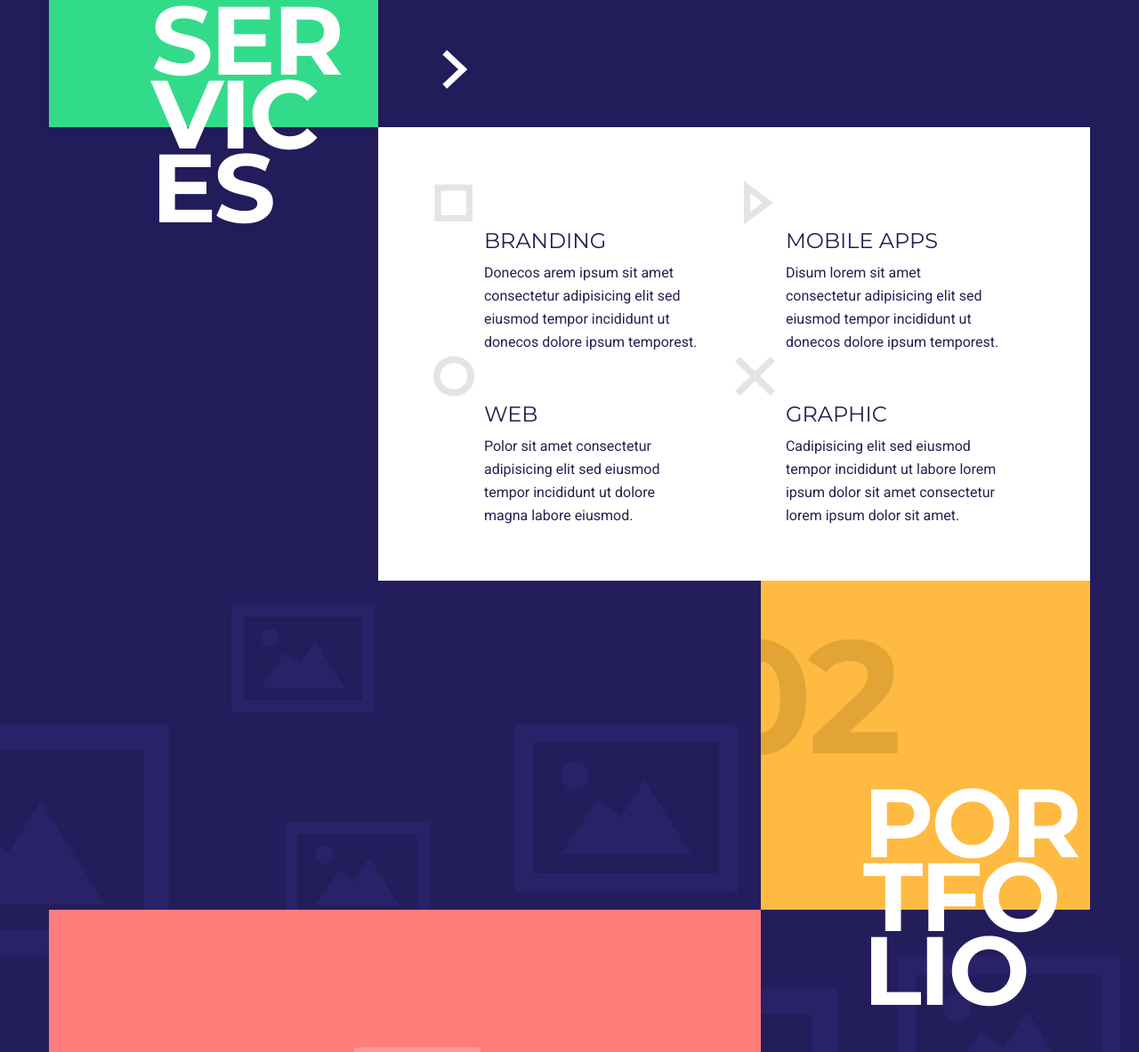
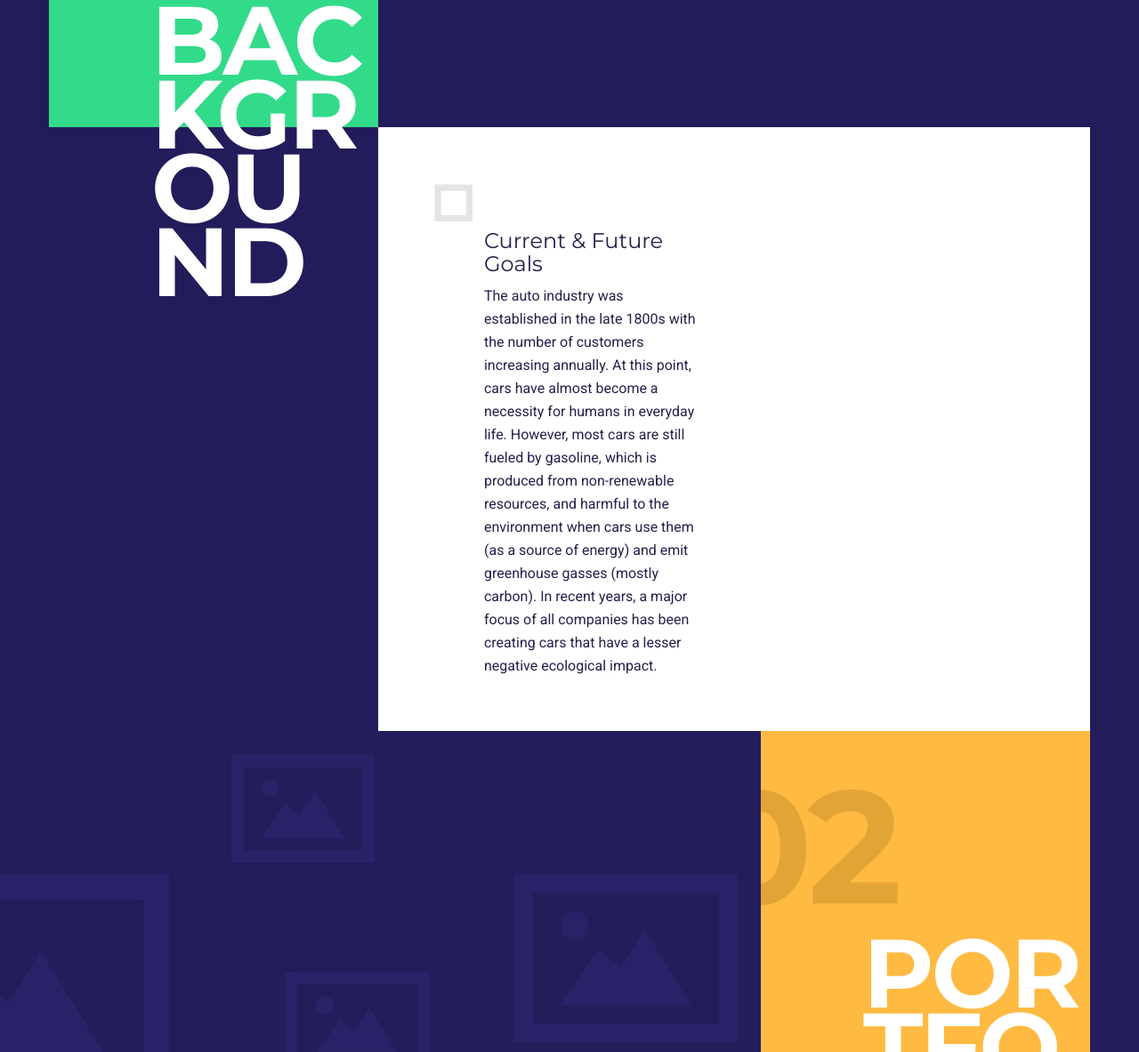
Before and after one commit to HaardTrivedi/ADM1100, a plain HTML site: page Boxus Website/index.html in a window 1280 px wide. Shown: the part 1027-2210 px from the top of the page at 89% size. Drawn offline with Linux system fonts and the light colour scheme.

Commit message:
Background

```diff
--- a/Boxus Website/index.html
+++ b/Boxus Website/index.html
@@ -72,7 +72,7 @@
                     <div class="section-num">
                         <span>01</span>
                     </div>
-                    <h2 class="entry-title">Services</h2>
+                    <h2 class="entry-title">Background</h2>
                 </div>
                 <div class="section-content-holder right">
                     <div class="content-wrapper">
@@ -89,74 +89,9 @@
                                     <div class="service-holder ">
                                         <img src="demo-images/icon_01.png" alt="">
                                         <div class="service-content-holder">
-                                            <div class="service-title">BRANDING</div>
+                                            <div class="service-title">Current & Future Goals</div>
                                             <div class="service-content">
-                                                Donecos arem ipsum sit amet consectetur adipisicing elit sed eiusmod tempor incididunt ut donecos dolore ipsum temporest.<br />
-                                            </div>
-                                        </div>
-                                    </div>
-                                    <div class="service-holder ">
-                                        <img src="demo-images/icon_02.png" alt="">
-                                        <div class="service-content-holder">
-                                            <div class="service-title">MOBILE APPS</div>
-                                            <div class="service-content">
-                                                Disum lorem sit amet consectetur adipisicing elit sed eiusmod tempor incididunt ut donecos dolore ipsum temporest.<br />
-                                            </div>
-                                        </div>
-                                    </div>
-                                    <div class="service-holder ">
-                                        <img src="demo-images/icon_03.png" alt="">
-                                        <div class="service-content-holder">
-                                            <div class="service-title">WEB</div>
-                                            <div class="service-content">
-                                                Polor sit amet consectetur adipisicing elit sed eiusmod tempor incididunt ut dolore magna labore eiusmod.<br />
-                                            </div>
-                                        </div>
-                                    </div>
-                                    <div class="service-holder ">
-                                        <img src="demo-images/icon_04.png" alt="">
-                                        <div class="service-content-holder">
-                                            <div class="service-title">GRAPHIC</div>
-                                            <div class="service-content">
-                                                Cadipisicing elit sed eiusmod tempor incididunt ut labore lorem ipsum dolor sit amet consectetur lorem ipsum dolor sit amet.<br />
-                                            </div>
-                                        </div>
-                                    </div>
-                                </li>
-                                <li>
-                                    <div class="service-holder ">
-                                        <img src="demo-images/icon_03.png" alt="">
-                                        <div class="service-content-holder">
-                                            <div class="service-title">SERVICES</div>
-                                            <div class="service-content">
-                                                Donecos arem ipsum sit amet consectetur adipisicing elit sed eiusmod tempor incididunt ut donecos dolore ipsum temporest.<br />
-                                            </div>
-                                        </div>
-                                    </div>
-                                    <div class="service-holder ">
-                                        <img src="demo-images/icon_04.png" alt="">
-                                        <div class="service-content-holder">
-                                            <div class="service-title">PSD</div>
-                                            <div class="service-content">
-                                                Disum lorem sit amet consectetur adipisicing elit sed eiusmod tempor incididunt ut donecos dolore ipsum temporest.<br />
-                                            </div>
-                                        </div>
-                                    </div>
-                                    <div class="service-holder ">
-                                        <img src="demo-images/icon_02.png" alt="">
-                                        <div class="service-content-holder">
-                                            <div class="service-title">HTML</div>
-                                            <div class="service-content">
-                                                Polor sit amet consectetur adipisicing elit sed eiusmod tempor incididunt ut dolore magna labore eiusmod.<br />
-                                            </div>
-                                        </div>
-                                    </div>
-                                    <div class="service-holder ">
-                                        <img src="demo-images/icon_01.png" alt="">
-                                        <div class="service-content-holder">
-                                            <div class="service-title">PHP</div>
-                                            <div class="service-content">
-                                                Cadipisicing elit sed eiusmod tempor incididunt ut labore lorem ipsum dolor sit amet consectetur lorem ipsum dolor sit amet.<br />
+                                                The auto industry was established in the late 1800s with the number of customers increasing annually. At this point, cars have almost become a necessity for humans in everyday life. However, most cars are still fueled by gasoline, which is produced from non-renewable resources, and harmful to the environment when cars use them (as a source of energy) and emit greenhouse gasses (mostly carbon). In recent years, a major focus of all companies has been creating cars that have a lesser negative ecological impact.<br/>
                                             </div>
                                         </div>
                                     </div>
```
Also changed, not shown: 1 other file.
